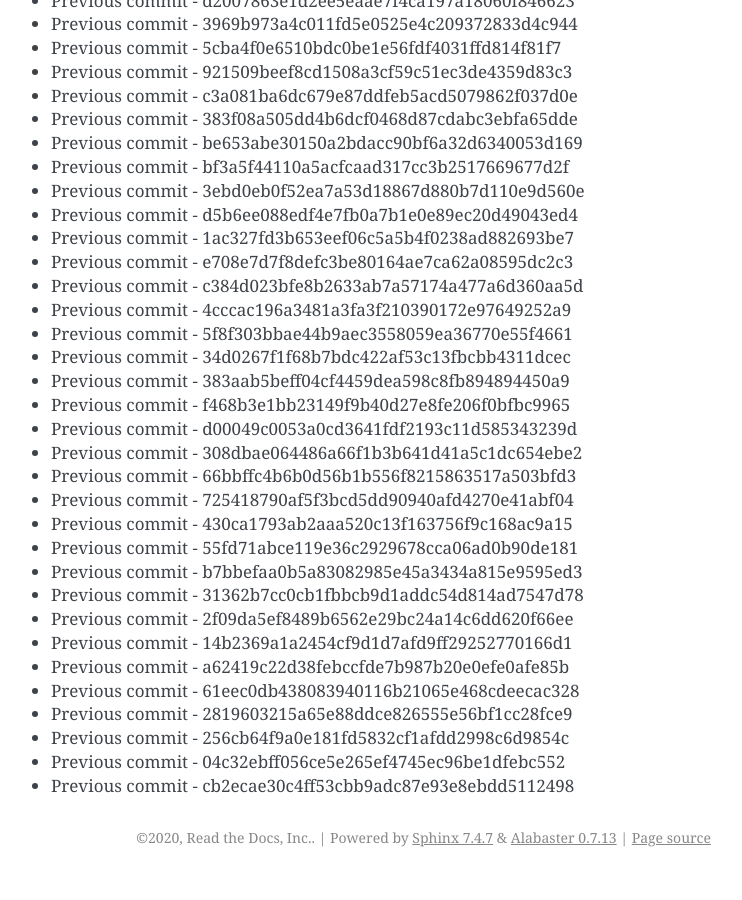
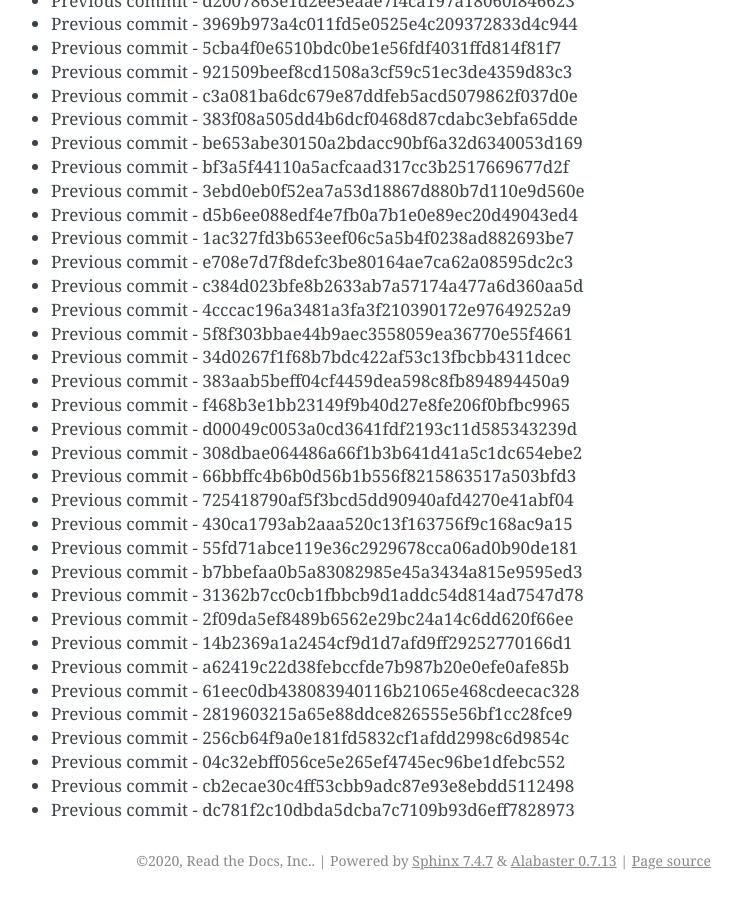
Before and after one commit to readthedocs/rtd-git-stresstest, a Sphinx documentation site: the page built from docs/updates.rst, in a window 1280 px wide and 900 px high, scrolled down 99888 px. Shown: the whole window, without its empty margins (399-1141 px from the left). Built offline with Sphinx 7.4.7, drawn with Linux system fonts in a browser that asks for light colours; before the commit the page ends 100765 px from its top, so only the background shows below that.

Commit message:
Generating commit from previous: dc781f2c10dbda5dcba7c7109b93d6eff7828973

```diff
--- a/docs/updates.rst
+++ b/docs/updates.rst
@@ -4229,3 +4229,4 @@ It can be tested for any performance characteristics.
 * Previous commit - 256cb64f9a0e181fd5832cf1afdd2998c6d9854c
 * Previous commit - 04c32ebff056ce5e265ef4745ec96be1dfebc552
 * Previous commit - cb2ecae30c4ff53cbb9adc87e93e8ebdd5112498
+* Previous commit - dc781f2c10dbda5dcba7c7109b93d6eff7828973
```
